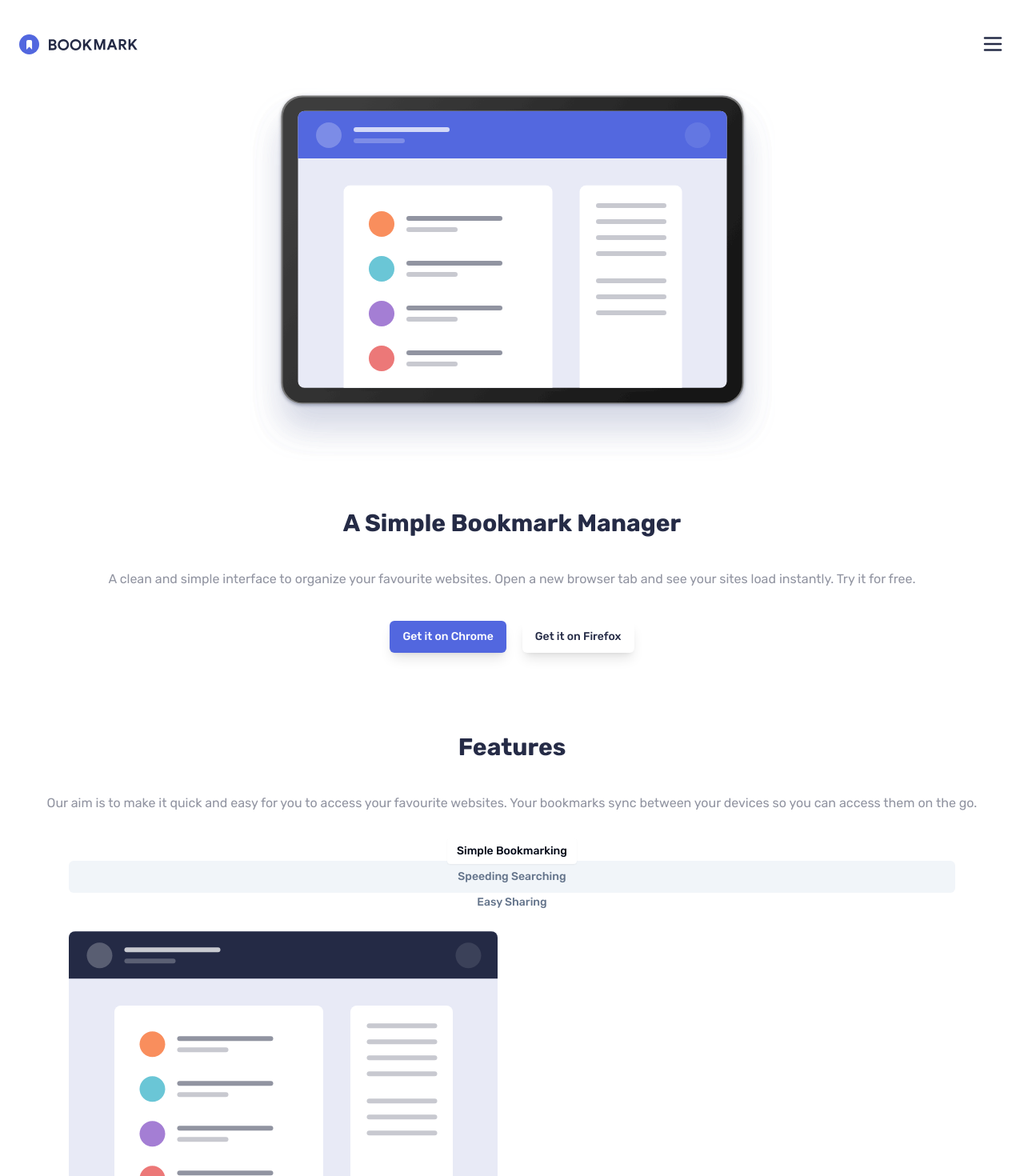
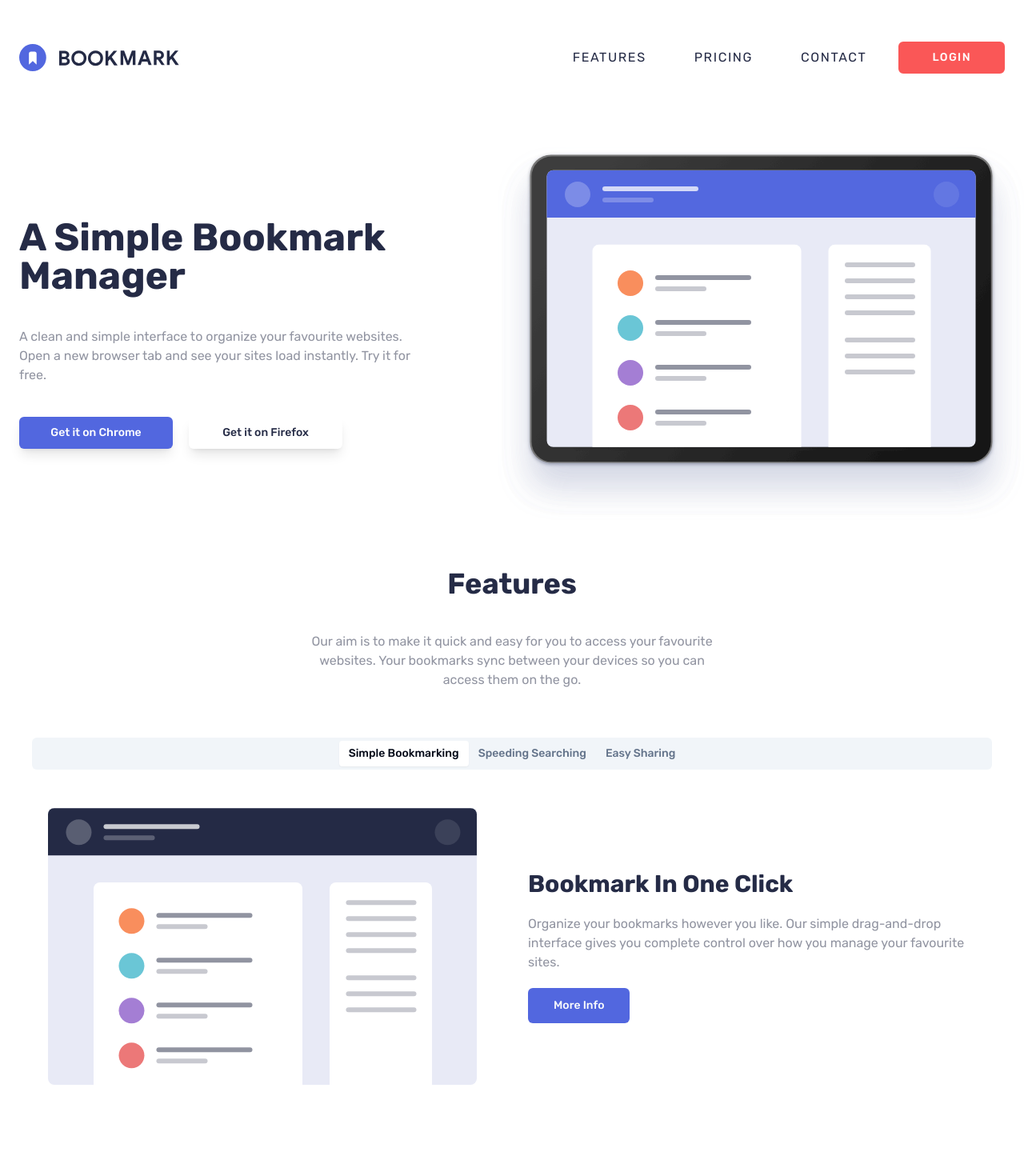
Before and after one commit to thiagomartns/bookmark-landing-page, a Next.js app: page / in a window 1280 px wide. Shown: the top 1470 px of the page at 80% size. Built offline with nearby package versions, Linux system fonts and the light colour scheme.

Commit message:
Feat: Desktop screens responsive

```diff
--- a/src/components/action-button/index.tsx
+++ b/src/components/action-button/index.tsx
@@ -25,17 +25,27 @@ export const ActionButton = ({
       ? "bg-white text-very-dark-blue hover:bg-white"
       : "bg-custom-purple text-white hover:bg-custom-purple";
 
-  const sizeClass = `w-${
-    size === "xl"
-      ? 48
-      : size === "lg"
-      ? 36
-      : size === "sm"
-      ? 24
-      : size === "xs"
-      ? 20
-      : 30
-  }`;
+  let sizeClass = "w-30";
+
+  switch (size) {
+    case "xs":
+      sizeClass = "w-20";
+      break;
+    case "sm":
+      sizeClass = "w-24";
+      break;
+    case "md":
+      sizeClass = "w-30";
+      break;
+    case "lg":
+      sizeClass = "w-36";
+      break;
+    case "xl":
+      sizeClass = "w-48";
+      break;
+    default:
+      sizeClass = "w-30";
+  }
 
   return (
     <Button
--- a/src/components/downloads-section/index.tsx
+++ b/src/components/downloads-section/index.tsx
@@ -31,16 +31,16 @@ const browserList = [
 export const DownloadsSection = () => {
   return (
     <section>
-      <div className="mt-5 flex items-center justify-center flex-col p-10 gap-10">
-        <h1 className="text-3xl capitalize text-very-dark-blue font-bold text-center">
+      <div className="mt-5 flex items-center justify-center flex-col p-10 gap-10 m-auto lg:max-w-screen-xl">
+        <h1 className="text-3xl capitalize text-very-dark-blue font-bold text-center lg:text-4xl">
           Download the extension
         </h1>
-        <p className="text-grayish-blue text-center">
+        <p className="text-grayish-blue text-center lg:w-[50ch]">
           Download the extension We’ve got more browsers in the pipeline. Please
           do let us know if you’ve got a favourite you’d like us to prioritize.
         </p>
       </div>
-      <div className="flex items-center justify-center flex-col p-10 gap-10">
+      <div className="flex items-center justify-center flex-col p-10 gap-10 lg:flex-row">
         {browserList.map((card) => (
           <Card
             key={card.id}
--- a/src/components/faq/index.tsx
+++ b/src/components/faq/index.tsx
@@ -28,15 +28,15 @@ const questionList = [
 
 export const FAQSection = () => {
   return (
-    <section className="flex items-center justify-center flex-col p-10 gap-10">
-      <h1 className="text-3xl capitalize text-very-dark-blue font-bold text-center">
+    <section className="flex items-center justify-center flex-col p-10 gap-10 m-auto lg:my-5 lg: max-w-screen-xl">
+      <h1 className="text-3xl capitalize text-very-dark-blue font-bold text-center lg:text-4xl">
         Frequently Asked Questions
       </h1>
-      <p className="text-grayish-blue text-center">
+      <p className="text-grayish-blue text-center lg:w-[50ch]">
         Frequently Asked Questions Here are some of our FAQs. If you have any
         other questions you’d like answered please feel free to email us.
       </p>
-      <Accordion type="single" className="w-full" collapsible>
+      <Accordion type="single" className="w-full md:w-64 lg:w-96" collapsible>
         {questionList.map((question) => (
           <AccordionItem key={question.id} value={`item-${question.id}`}>
             <AccordionTrigger>{question.question}</AccordionTrigger>
--- a/src/components/features-section/components/tabs/index.tsx
+++ b/src/components/features-section/components/tabs/index.tsx
@@ -5,6 +5,7 @@ import TabsPanelImg1 from "@/assets/images/illustration-features-tab-1.svg";
 import TabsPanelImg2 from "@/assets/images/illustration-features-tab-2.svg";
 import TabsPanelImg3 from "@/assets/images/illustration-features-tab-3.svg";
 import { ActionButton } from "@/components/action-button";
+import { Button } from "@/components/ui/button";
 
 const featuresList = [
   {
@@ -35,8 +36,8 @@ const featuresList = [
 
 export const CustomTabs = () => {
   return (
-    <Tabs defaultValue="1" className="flex flex-col mt-5">
-      <TabsList className="flex-col items-center justify-center mb-10">
+    <Tabs defaultValue="1" className="flex flex-col mt-5 lg:min-w-full">
+      <TabsList className="flex-col items-center justify-center mb-10 lg:flex-row">
         {featuresList.map((feature) => (
           <TabsTrigger key={feature.id} value={feature.id}>
             {feature.feature}
@@ -47,14 +48,23 @@ export const CustomTabs = () => {
         <TabsContent
           key={feature.id}
           value={feature.id}
-          className="flex flex-col gap-7"
+          className="flex flex-col gap-7 items-center lg:flex-row lg:px-5 lg:gap-16"
         >
-          <Image src={feature.img} alt="Bookmark in one click" />
-          <h1 className="text-3xl capitalize text-very-dark-blue font-bold text-center">
-            {feature.title}
-          </h1>
-          <p className="text-grayish-blue text-center">{feature.description}</p>
-          <ActionButton label="More Info" />
+          <Image src={feature.img} alt={feature.title} />
+          <div className="flex flex-col gap-5 lg:items-start">
+            <h1 className="text-3xl capitalize text-very-dark-blue font-bold text-center">
+              {feature.title}
+            </h1>
+            <p className="text-grayish-blue text-center lg:text-left">
+              {feature.description}
+            </p>
+
+            <div className="flex justify-center lg:justify-start">
+              <Button className="bg-custom-purple" size="lg">
+                More Info
+              </Button>
+            </div>
+          </div>
         </TabsContent>
       ))}
     </Tabs>
--- a/src/components/features-section/index.tsx
+++ b/src/components/features-section/index.tsx
@@ -3,11 +3,11 @@ import { CustomTabs } from "./components/tabs";
 
 export const FeaturesSection = () => {
   return (
-    <section className="mt-5 flex items-center justify-center flex-col p-10 gap-10">
-      <h1 className="text-3xl capitalize text-very-dark-blue font-bold text-center">
+    <section className="mt-5 flex items-center m-auto justify-center flex-col p-10 gap-10 lg:max-w-screen-xl lg:py-10 ">
+      <h1 className="text-3xl capitalize text-very-dark-blue font-bold text-center lg:text-4xl">
         Features
       </h1>
-      <p className="text-grayish-blue text-center">
+      <p className="text-grayish-blue text-center lg:w-[50ch]">
         Our aim is to make it quick and easy for you to access your favourite
         websites. Your bookmarks sync between your devices so you can access
         them on the go.
--- a/src/components/hero/index.tsx
+++ b/src/components/hero/index.tsx
@@ -5,23 +5,21 @@ import { ActionButton } from "../action-button";
 
 export const HeroComponent = () => {
   return (
-    <>
-      <section className="flex justify-center items-center relative">
-        <Image src={HeroMainImg} alt="Hero main image" />
-      </section>
-      <section className="mt-5 flex items-center justify-center flex-col p-10 gap-10">
-        <h1 className="text-3xl capitalize text-very-dark-blue font-bold text-center">
+    <section className="px-6 flex flex-col m-auto lg:max-w-screen-xl lg:flex-row-reverse lg:pr-0">
+      <Image src={HeroMainImg} alt="Hero main image" />
+      <div className="flex items-center justify-center flex-col gap-10 lg:items-start">
+        <h1 className="text-3xl capitalize text-very-dark-blue font-bold text-center lg:text-5xl lg:text-left">
           a simple bookmark manager
         </h1>
-        <p className="text-grayish-blue text-center">
+        <p className="text-grayish-blue text-center lg:w-[50ch] lg:text-left">
           A clean and simple interface to organize your favourite websites. Open
           a new browser tab and see your sites load instantly. Try it for free.
         </p>
         <div className="flex gap-5">
-          <ActionButton label="Get it on Chrome" />
-          <ActionButton color="white" label="Get it on Firefox" />
+          <ActionButton size="xl" label="Get it on Chrome" />
+          <ActionButton size="xl" color="white" label="Get it on Firefox" />
         </div>
-      </section>
-    </>
+      </div>
+    </section>
   );
 };
--- a/src/components/nav/drawer/index.tsx
+++ b/src/components/nav/drawer/index.tsx
@@ -1,13 +1,12 @@
 import React from "react";
 import { Menu, X } from "lucide-react";
 import Image from "next/image";
-import DrawerLogo from "@/assets/images/logo-bookmark-white.svg";
+import DrawerLogo from "@/assets/images/logo-drawer.svg";
 import { useDisclosure } from "@mantine/hooks";
 import {
   Drawer,
   DrawerClose,
   DrawerContent,
-  DrawerDescription,
   DrawerFooter,
   DrawerHeader,
   DrawerTrigger,
@@ -41,26 +40,25 @@ export const DrawerComponent = () => {
         <Menu
           onClick={open}
           size={30}
-          className="text-very-dark-blue hover:cursor-pointer"
+          className="text-very-dark-blue hover:cursor-pointer lg:hidden"
         />
       </DrawerTrigger>
 
-      <DrawerContent className="h-full opacity-80 bg-very-dark-blue">
+      <DrawerContent className="h-full opacity-80 bg-very-dark-blue px-5">
         <div className="px-5 py-10 flex justify-between">
           <Image src={DrawerLogo} width={200} alt="Bookmark Logo" />
           <DrawerClose className="text-white">
             <X size={30} />
           </DrawerClose>
         </div>
-        <DrawerHeader className="h-full uppercase">
-          <DrawerDescription className="p-10">
+        <DrawerHeader className="h-full uppercase flex flex-col">
           <div className="flex flex-col text-xl mb-10 first: border-t-2">
             {drawerItems.map((item) => (
               <div
                 key={item.id}
                 className="tracking-widest border-b-2 text-white border-custom-grey-lighter p-5 flex items-center justify-center "
               >
-                  <Link href="#" className="text-center">
+                <Link key={item.id} href="#" className="text-center">
                   {item.title}
                 </Link>
               </div>
@@ -69,7 +67,6 @@ export const DrawerComponent = () => {
           <Button className="w-full border-2 uppercase text-lg py-5 tracking-widest bg-transparent">
             login
           </Button>
-          </DrawerDescription>
         </DrawerHeader>
         <DrawerFooter>
           <div className="flex justify-center items-center w-full gap-10 py-10">
--- a/src/components/nav/index.tsx
+++ b/src/components/nav/index.tsx
@@ -2,14 +2,52 @@ import Image from "next/image";
 import React from "react";
 import HeaderLogo from "@/assets/images/logo-bookmark.svg";
 import { DrawerComponent } from "./drawer";
+import { Button } from "../ui/button";
+import Link from "next/link";
 
 export const Nav = () => {
+  const drawerItems = [
+    {
+      id: 1,
+      title: "features",
+    },
+    {
+      id: 2,
+      title: "pricing",
+    },
+    {
+      id: 3,
+      title: "contact",
+    },
+  ];
+
   return (
-    <div className="py-10 px-6">
+    <section className="py-5 px-6 m-auto lg: max-w-screen-xl lg: mb-10 lg:py-10">
       <nav className="flex justify-between items-center">
-        <Image src={HeaderLogo} alt="Bookmark Logo" />
+        <Link href="/">
+          <Image
+            className="lg:w-[200px]"
+            src={HeaderLogo}
+            alt="Bookmark Logo"
+          />
+        </Link>
+        <ul className="hidden lg:flex gap-5 uppercase items-center">
+          {drawerItems.map((item) => (
+            <div
+              key={item.id}
+              className="tracking-widest text-very-dark-blue border-custom-grey-lighter p-5 flex items-center justify-center hover:text-soft-red"
+            >
+              <Link href="#" className="text-center">
+                {item.title}
+              </Link>
+            </div>
+          ))}
+          <Button className="uppercase bg-soft-red border-2 border-soft-red text-white tracking-widest px-10 hover:bg-transparent hover:text-soft-red">
+            Login
+          </Button>
+        </ul>
         <DrawerComponent />
       </nav>
-    </div>
+    </section>
   );
 };
```
Also changed, not shown: src/components/call-to-action/index.tsx (+12 -6 lines), src/assets/images/logo-drawer.svg (added). Lines whose indentation alone changed are shown as unchanged.
